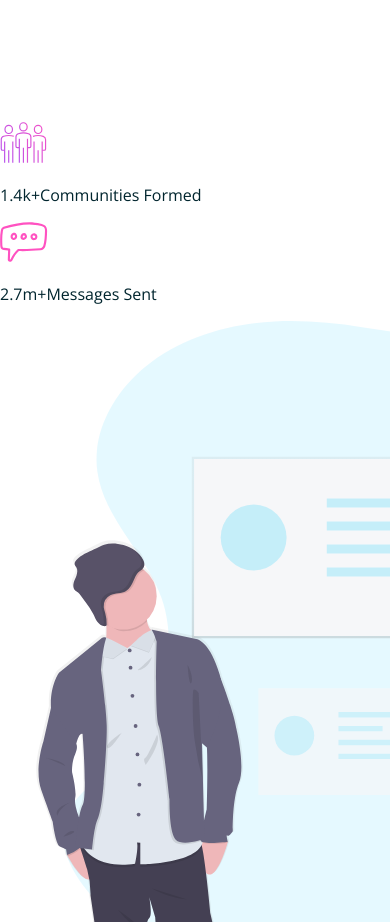
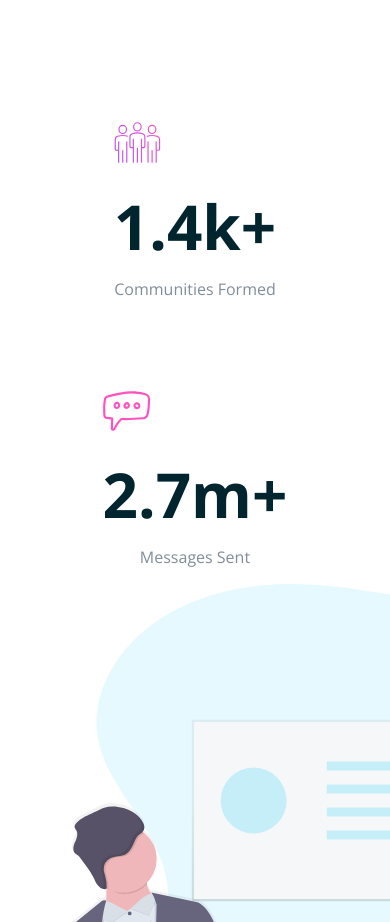
Before and after one commit to RaynaFaye/huddle-lp-curved-sections, a plain HTML site: page index.html in a window 390 px wide. Shown: the part 820-1742 px from the top of the page. Drawn offline with nearby package versions, Linux system fonts and the light colour scheme.

Commit message:
Styled the numbers block on multiple viewports

```diff
--- a/css/style.css
+++ b/css/style.css
@@ -62,6 +62,27 @@ body {
 .intro__image {
   width: 100%;
 }
+/* Numbers section */
+.numbers {
+  display: flex;
+  justify-content: space-around;
+}
+.numbers__paragraph {
+  display: flex;
+  flex-direction: column;
+  align-items: center;
+}
+.numbers__number {
+  font-family: 'Open Sans', sans-serif;
+  font-weight: 700;
+  font-size: 72px;
+  margin-bottom: 10px;
+}
+.numbers__text {
+  color: hsl(208, 11%, 55%);
+  font-size: 18px;
+}
+
 /* Attribution section */
 .attribution {
   font-size: 11px;
@@ -111,4 +132,18 @@ body {
   .intro__paragraph {
     width: 100%;
   }
+  /* Numbers section */
+  .numbers {
+    flex-direction: column;
+    align-items: center;
+  }
+  .numbers__first-block {
+    margin-bottom: 75px;
+  }
+  .numbers__number {
+    font-size: 62px;
+  }
+  .numbers__text {
+    font-size: 16px;
+  }
 }
--- a/index.html
+++ b/index.html
@@ -25,14 +25,14 @@
         <img src="images/screen-mockups.svg" alt="" class="intro__image" />
       </div>
     </section>
-    <section>
-      <div>
+    <section class="numbers">
+      <div class="numbers__first-block">
         <img src="images/icon-communities.svg" alt="" />
-        <p><span>1.4k+</span><span>Communities Formed</span></p>
+        <p class="numbers__paragraph"><span class="numbers__number">1.4k+</span><span class="numbers__text">Communities Formed</span></p>
       </div>
       <div>
         <img src="images/icon-messages.svg"" alt="">
-        <p><span>2.7m+</span><span>Messages Sent</span></p>
+        <p class="numbers__paragraph"><span class="numbers__number">2.7m+</span><span class="numbers__text">Messages Sent</span></p>
       </div>
     </section>
     <section>
```
